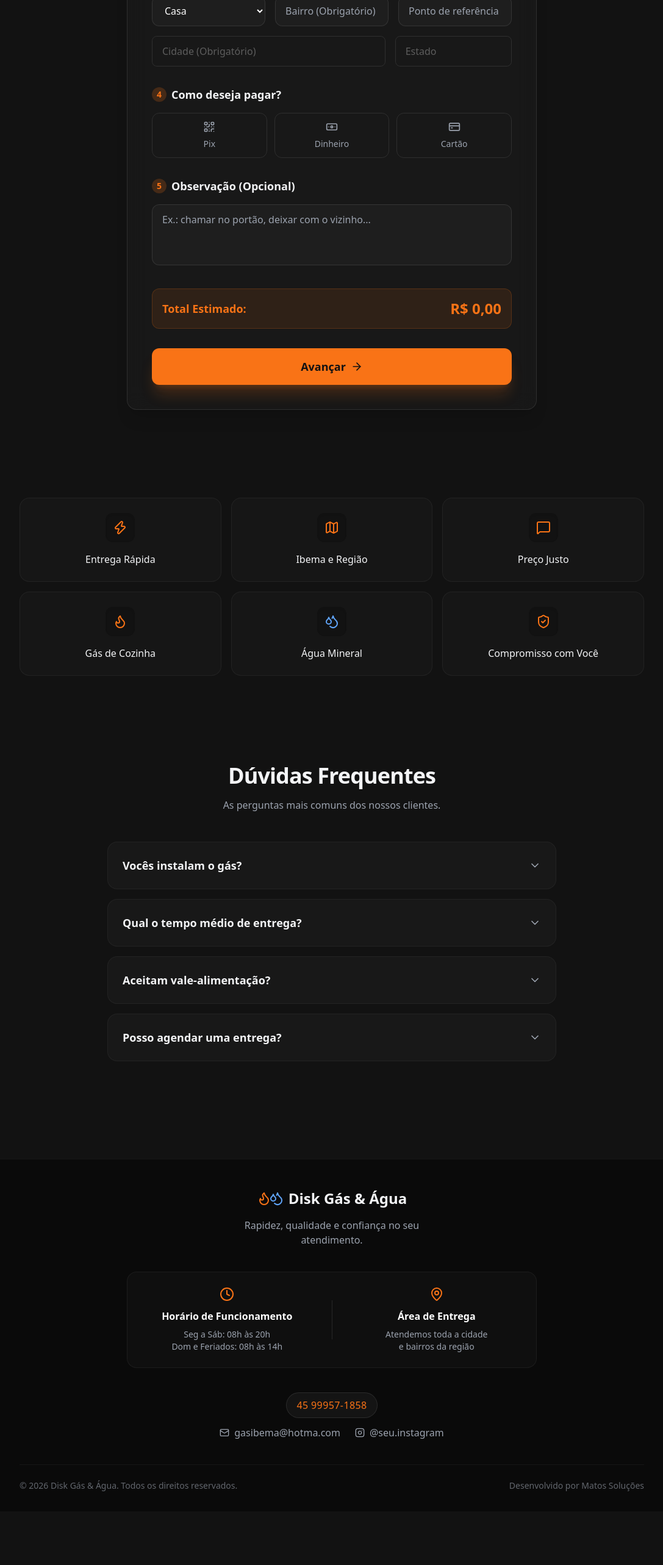
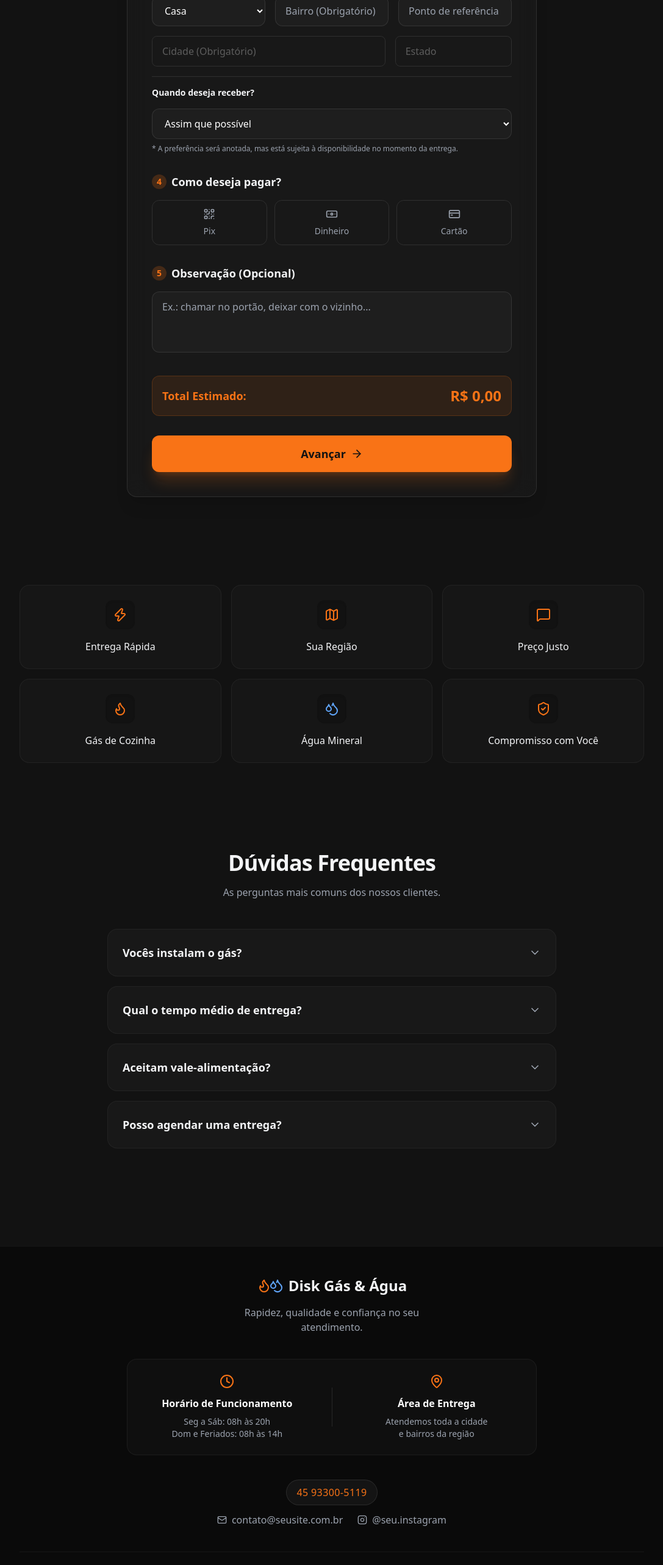
Before and after one commit to vitordematos2016-cloud/clientes-gas, a React (Vite) app in the folder app/: page / in a window 1280 px wide. Shown: the part 2100-4666 px from the top of the page at 61% size, without its empty margins (96-1183 px from the left). Before the commit the page ends 4578 px from the top, so only its background shows below. Built offline with nearby package versions, Linux system fonts and the light colour scheme.

Commit message:
feat: atualizacoes no formulario e textos genericos

```diff
--- a/app/src/components/Benefits.tsx
+++ b/app/src/components/Benefits.tsx
@@ -3,7 +3,7 @@ import { Zap, Map, MessageSquare, Flame, Droplets, ShieldCheck } from 'lucide-re
 export function Benefits() {
   const benefits = [
     { icon: <Zap className="w-6 h-6 text-primary" />, title: "Entrega Rápida" },
-    { icon: <Map className="w-6 h-6 text-primary" />, title: "Ibema e Região" },
+    { icon: <Map className="w-6 h-6 text-primary" />, title: "Sua Região" },
     { icon: <MessageSquare className="w-6 h-6 text-primary" />, title: "Preço Justo" },
     { icon: <Flame className="w-6 h-6 text-primary" />, title: "Gás de Cozinha" },
     { icon: <Droplets className="w-6 h-6 text-blue-400" />, title: "Água Mineral" },
--- a/app/src/components/Footer.tsx
+++ b/app/src/components/Footer.tsx
@@ -41,15 +41,15 @@ export function Footer() {
             rel="noopener noreferrer"
             className="bg-surface/50 px-4 py-2 rounded-full border border-white/10 text-primary font-medium tracking-wide hover:bg-surface transition-colors cursor-pointer"
           >
-            45 99957-1858
+            45 93300-5119
           </a>
           <div className="flex items-center gap-6 text-textMuted">
             <a
-              href="mailto:gasibema@hotma.com"
+              href="mailto:contato@seusite.com.br"
               className="flex items-center gap-2 hover:text-white transition-colors"
             >
               <Mail className="w-4 h-4" />
-              <span>gasibema@hotma.com</span>
+              <span>contato@seusite.com.br</span>
             </a>
             <a
               href="#"
--- a/app/src/components/OrderForm.tsx
+++ b/app/src/components/OrderForm.tsx
@@ -38,6 +38,8 @@ export function OrderForm() {
   const [observacao, setObservacao] = useState('');
   const [deliveryMethod, setDeliveryMethod] = useState<'entrega' | 'retirada'>('entrega');
   const [tipoLocal, setTipoLocal] = useState('Casa');
+  const [tempoEntrega, setTempoEntrega] = useState('Assim que possível');
+  const [tempoEntregaPersonalizado, setTempoEntregaPersonalizado] = useState('');
 
   // Listener para o botão do Hero
   useEffect(() => {
@@ -158,6 +160,7 @@ export function OrderForm() {
     nome,
     telefone,
     deliveryMethod,
+    tempoEntrega: deliveryMethod === 'entrega' ? (tempoEntrega === 'Agendar horário' ? tempoEntregaPersonalizado : tempoEntrega) : undefined,
     tipoLocal,
     endereco,
     numero,
@@ -377,6 +380,30 @@ export function OrderForm() {
                       className="bg-transparent border border-white/10 rounded-lg px-4 py-3 outline-none focus:border-primary focus:ring-1 focus:ring-primary transition-all w-full placeholder:text-white/30"
                     />
                   </div>
+                  <div className="space-y-2 mt-4 pt-4 border-t border-white/10">
+                    <label className="text-sm font-bold block mb-2">Quando deseja receber?</label>
+                    <select
+                      value={tempoEntrega}
+                      onChange={e => setTempoEntrega(e.target.value)}
+                      className="w-full bg-surface border border-white/10 rounded-xl px-4 py-3 outline-none focus:border-primary transition-colors text-white"
+                    >
+                      <option value="Assim que possível">Assim que possível</option>
+                      <option value="Com urgência">Com urgência</option>
+                      <option value="Agendar horário">Agendar horário</option>
+                    </select>
+                    {tempoEntrega === 'Agendar horário' && (
+                      <input
+                        type="text"
+                        placeholder="Ex: Hoje às 18:00, trazer amanhã cedo..."
+                        value={tempoEntregaPersonalizado}
+                        onChange={e => setTempoEntregaPersonalizado(e.target.value)}
+                        className="w-full bg-surface border border-white/10 rounded-xl px-4 py-3 mt-2 outline-none focus:border-primary transition-colors"
+                      />
+                    )}
+                    <p className="text-xs text-textMuted mt-2 flex items-center gap-1">
+                      * A preferência será anotada, mas está sujeita à disponibilidade no momento da entrega.
+                    </p>
+                  </div>
                 </div>
                   </>
                 )}
--- a/app/src/components/OrderSummary.tsx
+++ b/app/src/components/OrderSummary.tsx
@@ -68,6 +68,7 @@ export function OrderSummary({ data, onEdit }: OrderSummaryProps) {
             <span className="font-medium block">{data.cidade} - {data.estado}</span>
             {data.tipoLocal && <span className="text-sm text-textMuted mt-1 block">Tipo de Imóvel: {data.tipoLocal}</span>}
             {data.referencia && <span className="text-sm text-textMuted mt-1 block">Ref: {data.referencia}</span>}
+            {data.tempoEntrega && <span className="text-sm text-textMuted mt-1 block text-primary">Quando entregar: {data.tempoEntrega}</span>}
             {data.locationLink && (
               <span className="text-sm text-whatsapp mt-2 flex items-center gap-1 font-medium bg-whatsapp/10 w-fit px-2 py-1 rounded-md">
                 <CheckCircle2 className="w-4 h-4" /> Localização exata do mapa incluída
--- a/app/src/types/index.ts
+++ b/app/src/types/index.ts
@@ -19,6 +19,7 @@ export interface OrderData {
   nome: string;
   telefone?: string;
   deliveryMethod: DeliveryMethod;
+  tempoEntrega?: string;
   tipoLocal?: string;
   endereco: string;
   numero: string;
--- a/app/src/utils/whatsapp.ts
+++ b/app/src/utils/whatsapp.ts
@@ -39,6 +39,10 @@ export function formatWhatsAppMessage(data: OrderData): string {
       messageParts.push(`📌 *Referência:*\n${data.referencia}`);
     }
 
+    if (data.tempoEntrega) {
+      messageParts.push(`⏰ *Quando Entregar:* ${data.tempoEntrega}`);
+    }
+
     if (data.locationLink) {
       messageParts.push(`🗺️ *Localização Exata no Mapa:*\n${data.locationLink}`);
     }
```
